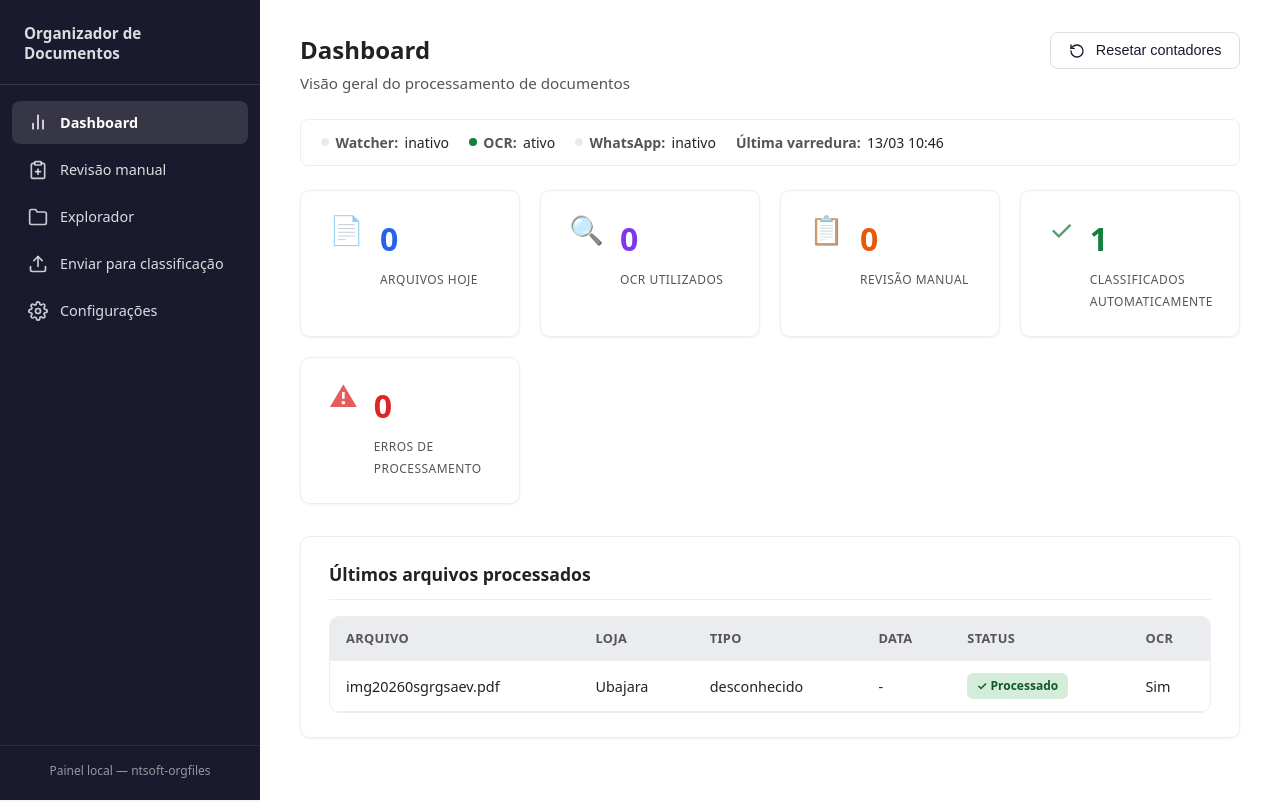
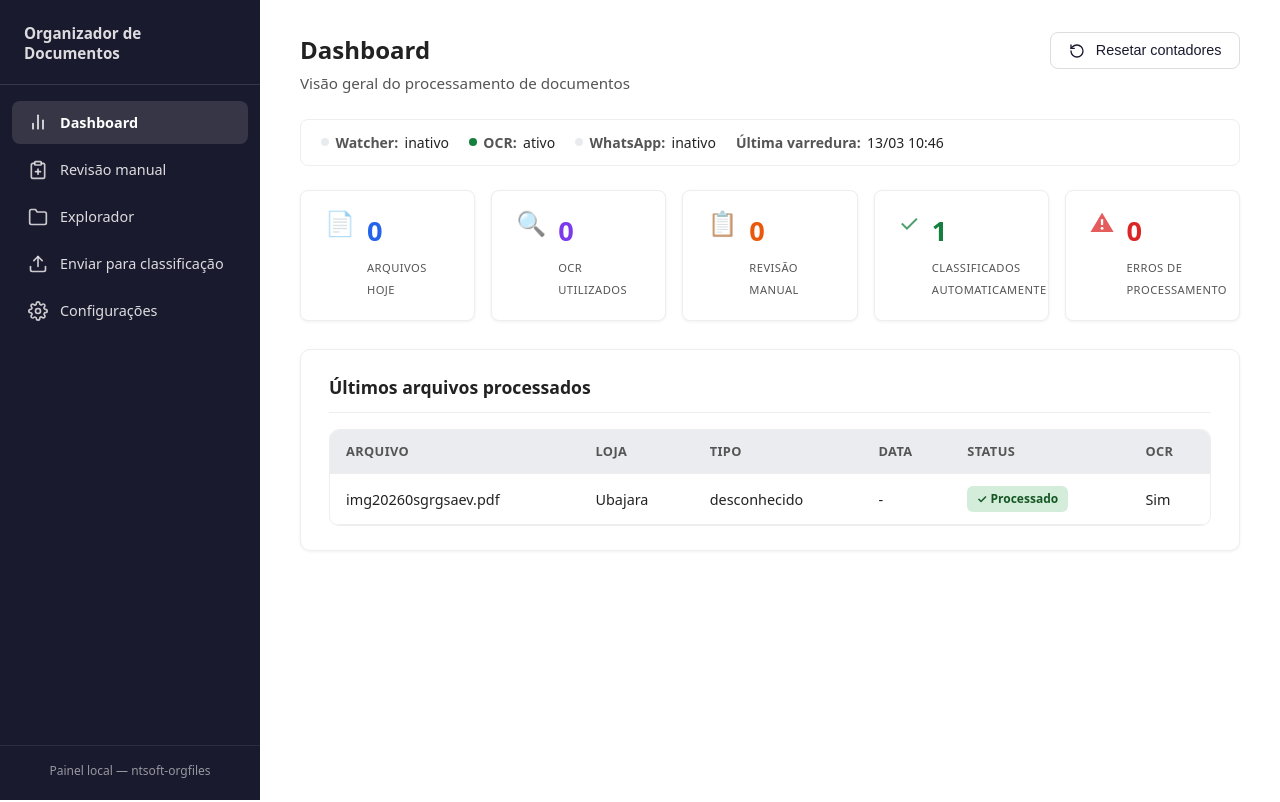
Before and after one commit to nettocarrero/ntsoft_filesOrg, a FastAPI app: page / in a window 1280 px wide. Run offline with FastAPI, Linux system fonts and the light colour scheme.

Commit message:
Atualiza visual

```diff
--- a/app/web/static/css/style.css
+++ b/app/web/static/css/style.css
@@ -202,32 +202,32 @@ h2 {
 /* ---- CARDS (métricas dashboard) — estilo minimalista ---- */
 .cards {
     display: grid;
-    grid-template-columns: repeat(auto-fill, minmax(200px, 1fr));
-    gap: 1.25rem;
-    margin-bottom: 2rem;
+    grid-template-columns: repeat(auto-fill, minmax(170px, 1fr));
+    gap: 1rem;
+    margin-bottom: 1.75rem;
 }
 
 .card {
     background: #fff;
-    padding: 1.5rem 1.75rem;
-    border-radius: 10px;
+    padding: 1.25rem 1.5rem;
+    border-radius: 8px;
     box-shadow: 0 1px 3px rgba(0, 0, 0, 0.06);
     border: 1px solid var(--color-border-light);
 }
 
 .card-modern {
     background: #fff;
-    padding: 1.5rem 1.75rem;
-    border-radius: 10px;
+    padding: 1.25rem 1.5rem;
+    border-radius: 8px;
     box-shadow: 0 1px 3px rgba(0, 0, 0, 0.06);
     border: 1px solid #eee;
     display: flex;
     align-items: flex-start;
-    gap: 1rem;
+    gap: 0.75rem;
 }
 
 .card-modern .card-icon {
-    font-size: 1.75rem;
+    font-size: 1.5rem;
     line-height: 1;
     opacity: 0.6;
     color: var(--color-text-muted);
@@ -239,15 +239,15 @@ h2 {
 }
 
 .card-modern .card-value {
-    font-size: 2rem;
+    font-size: 1.7rem;
     font-weight: 800;
     color: var(--color-text);
-    margin-bottom: 0.25rem;
+    margin-bottom: 0.2rem;
     letter-spacing: -0.02em;
 }
 
 .card-modern .card-label {
-    font-size: 0.75rem;
+    font-size: 0.7rem;
     color: var(--color-text-muted);
     text-transform: uppercase;
     letter-spacing: 0.04em;
```
